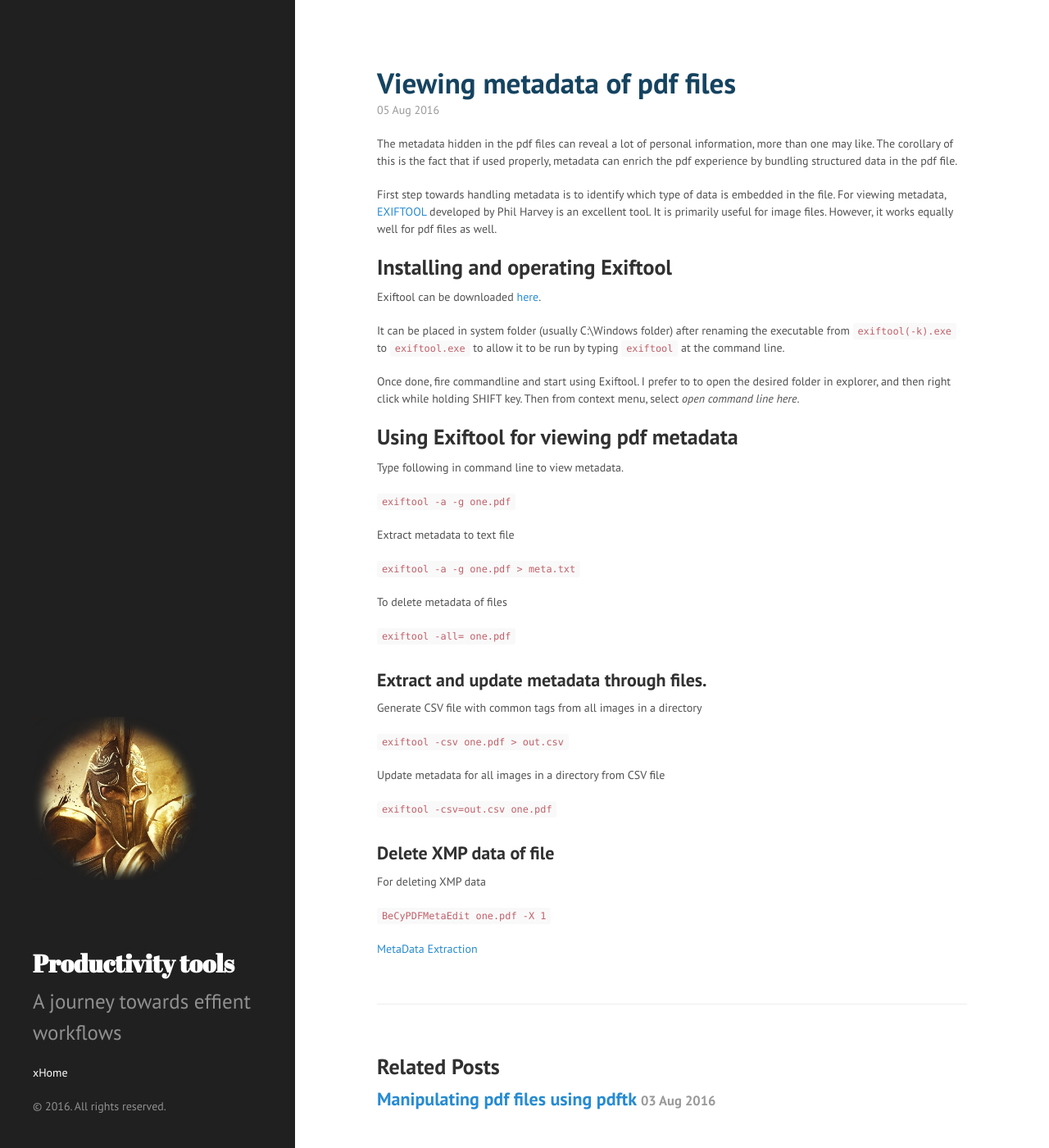
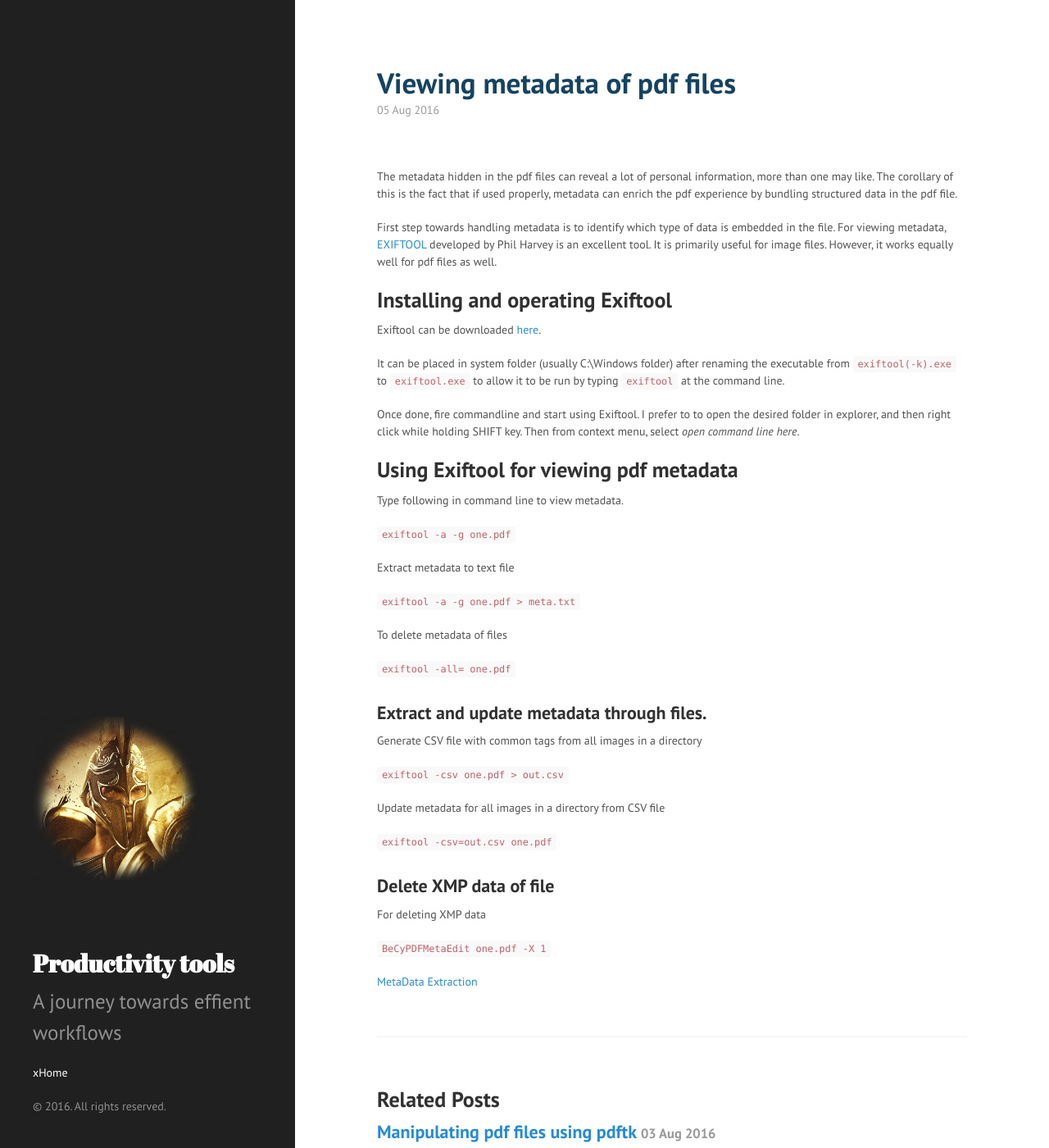
Before and after one commit to MaheshTK/MaheshTK.github.io, a Jekyll site: the page built from _posts/2016-08-05-viewing-metadata-of-pdf-files.markdown, in a window 1280 px wide and 1400 px high. Shown: the whole window at 82% size. Built offline with Jekyll 4.4.1, drawn with Linux system fonts in a browser that asks for light colours.

Commit message:
Update poole.css

```diff
--- a/public/css/poole.css
+++ b/public/css/poole.css
@@ -321,7 +321,7 @@ tbody tr:nth-child(odd) th {
 .post-date {
   display: block;
   margin-top: -.5rem;
-  margin-bottom: 1rem;
+  margin-bottom: 3rem;
   color: #9a9a9a;
 }
 
```
